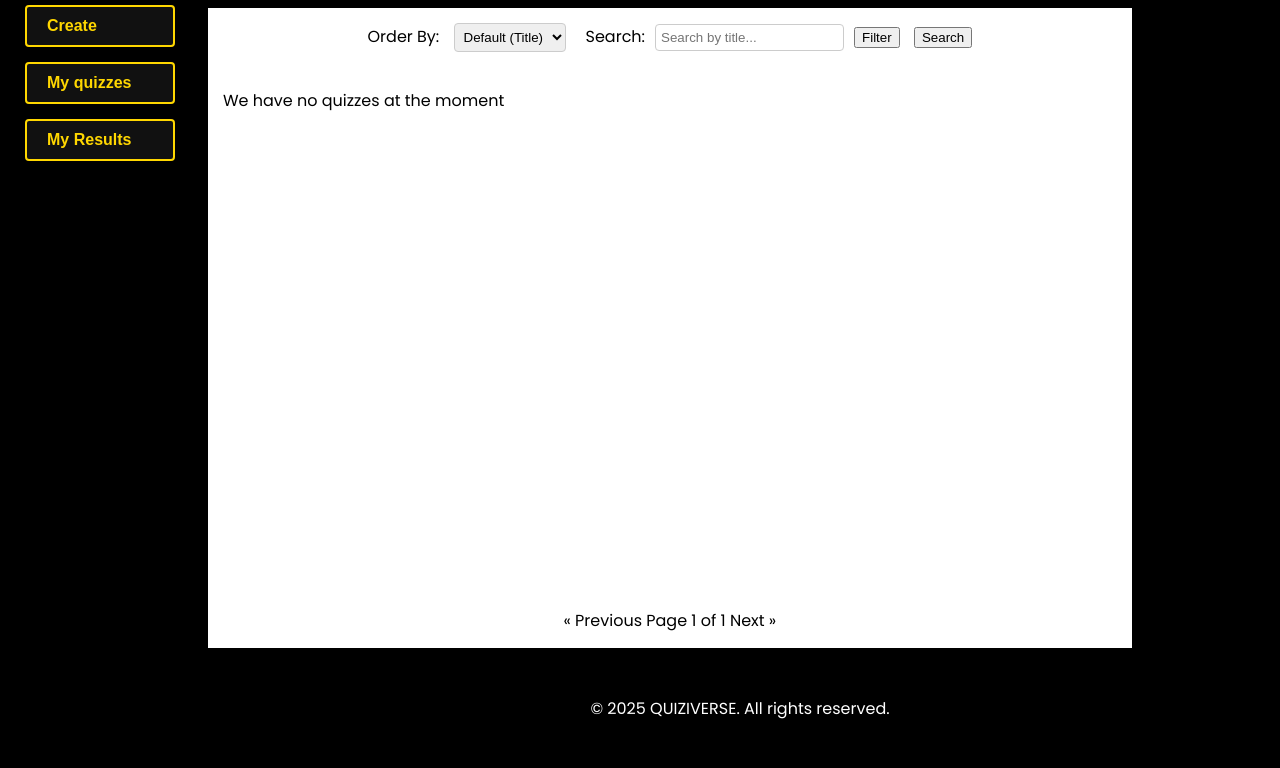
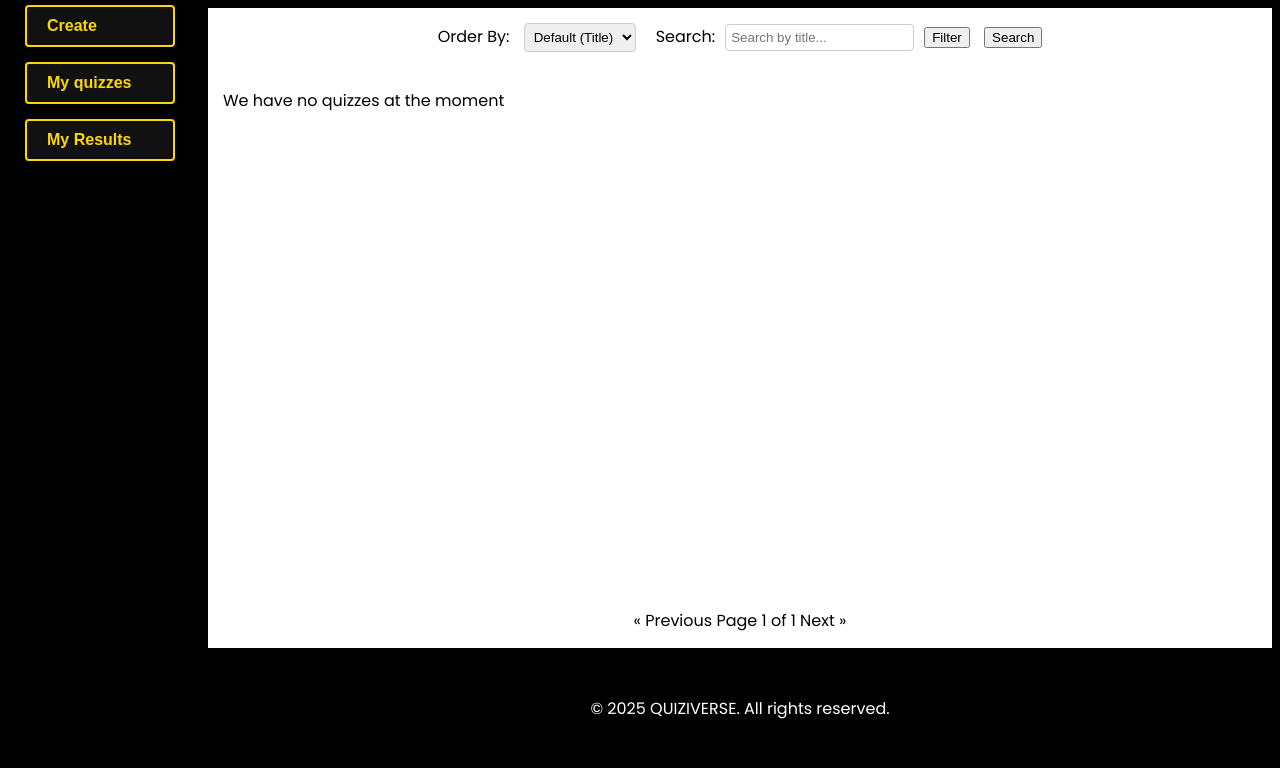
Before and after one commit to realWRC/quiziverse, a Flask app: page /home in a window 1280 px wide. Shown: the part 100-868 px from the top of the page. Run offline with Flask 3, Linux system fonts and the light colour scheme; the visitor is signed in with stand-in values (Sample User, id 1); data that the repository does not hold is empty.

Commit message:
Adjusted view port width fit the whole view width

```diff
--- a/api/static/css/home.css
+++ b/api/static/css/home.css
@@ -92,7 +92,7 @@ nav a:hover {
 .main-section {
   background-color: #fff;
   color: black;
-  width: auto;
+  width: 100vw;
   min-height: 80vh;
   min-width: 70vw;
   margin-top: 100px;
```
